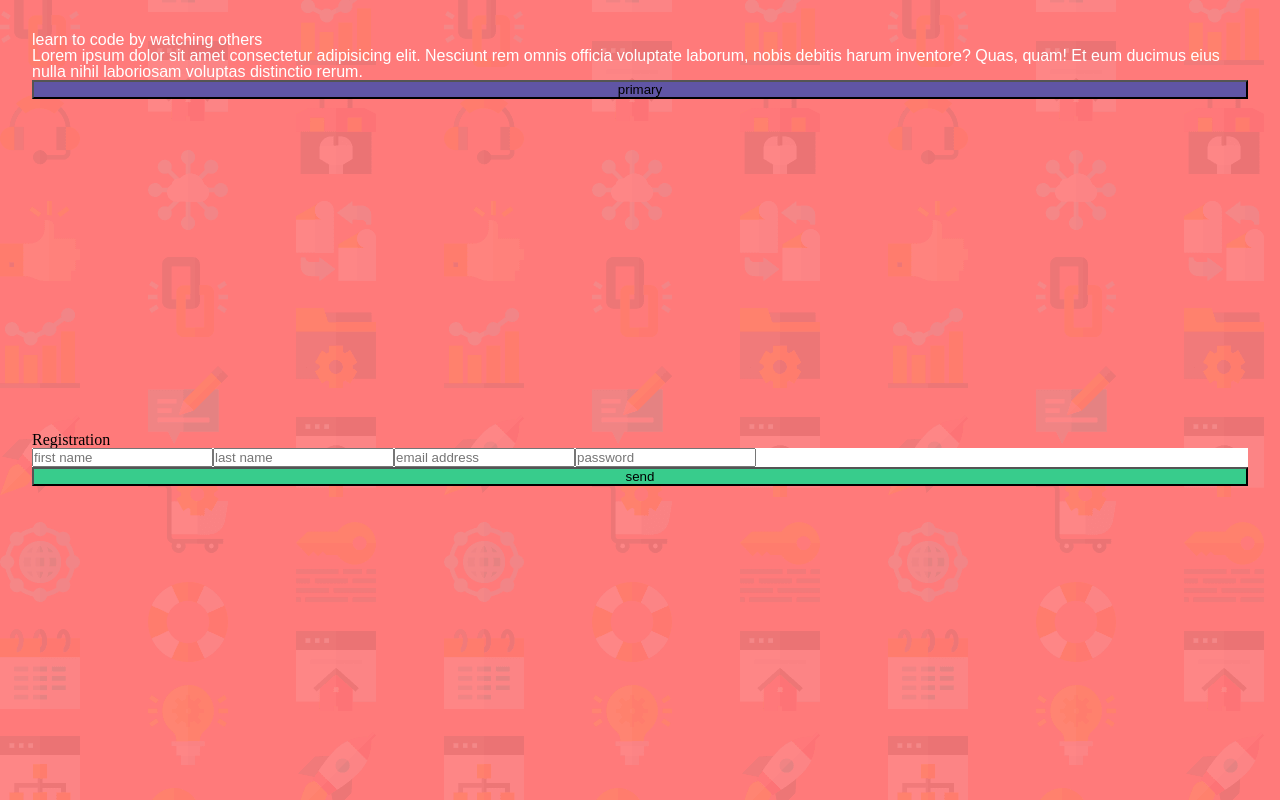
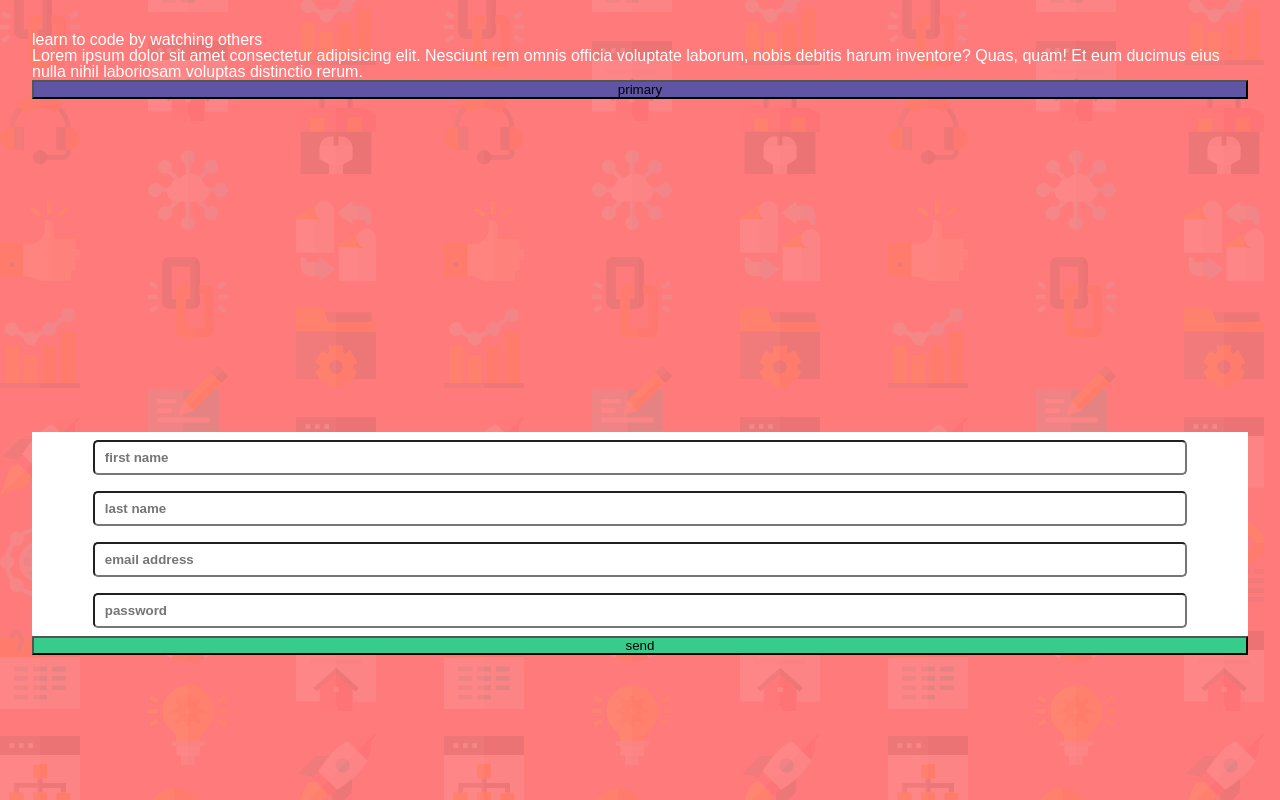
Before and after one commit to almeidaleandro28/Front-Mentor-Challenge-02, a React (Vite) app: page / in a window 1280 px wide. Built offline with nearby package versions, Linux system fonts and the light colour scheme.

Commit message:
style: add color placeholder

```diff
--- a/src/assets/Components/input/Inputs.tsx
+++ b/src/assets/Components/input/Inputs.tsx
@@ -6,6 +6,19 @@ interface Text {
 }
 
 const InputStyled = styled.input`
+  border-radius: 5px;
+  width: 90%;
+  padding-bottom: 0.5rem;
+  padding-top: 0.5rem;
+  margin-bottom: 0.5rem;
+  margin-top: 0.5rem;
+
+  &::placeholder{
+    font-weight: 900;
+    padding-left: 10px;
+
+  }
+
 
 `
 
--- a/src/assets/Components/layout/Form.tsx
+++ b/src/assets/Components/layout/Form.tsx
@@ -5,6 +5,8 @@ import { ButtonStyled } from '../input/Button';
 
 const FormStyled  = styled.form`
   background-color: ${ ( { theme } ) => theme.colors.white};
+  text-align: center;
+
 `
 
 function Form(props) {
--- a/src/assets/Components/layout/Registration.tsx
+++ b/src/assets/Components/layout/Registration.tsx
@@ -4,7 +4,6 @@ import Form from './Form';
 function Registration(props) {
   return (
     <div>
-      <h1>Registration</h1>
       <Form />
     </div>
   );
```
